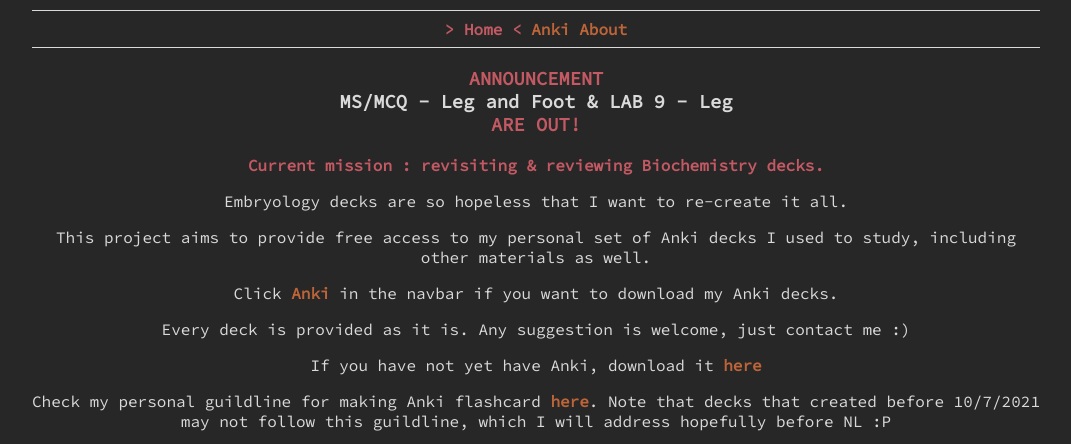
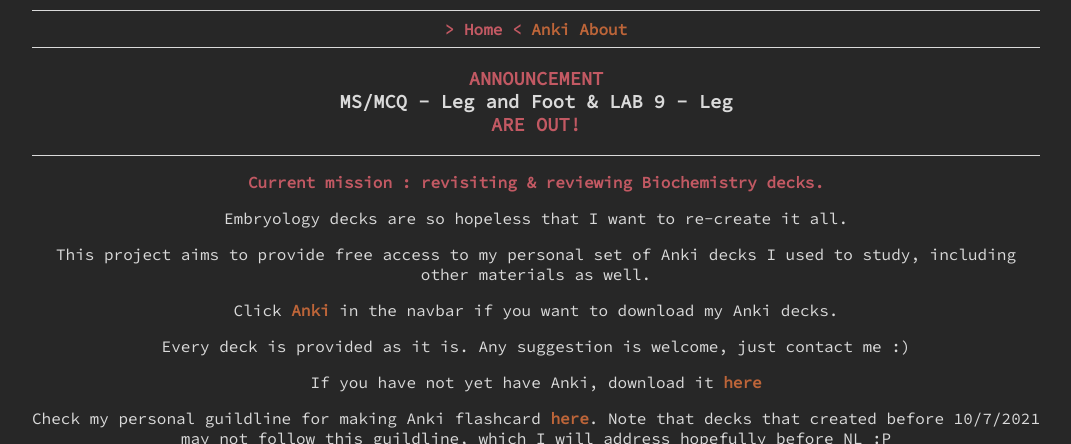
Before and after one commit to pannxe/open-anki-mdkku, a plain HTML site: page index.html in a window 1280 px wide. Shown: the part 86-530 px from the top of the page, without its empty margins (104-1175 px from the left). Drawn offline with Linux system fonts and the light colour scheme.

Commit message:
change section

```diff
--- a/index.html
+++ b/index.html
@@ -23,6 +23,9 @@
     <hr />
     <section>
       <h3><b>ANNOUNCEMENT</b><br>MS/MCQ - Leg and Foot & LAB 9 - Leg<br><b>ARE OUT!</b></h3>
+    </section>
+    <hr />
+    <section>
       <p><b>Current mission : revisiting & reviewing Biochemistry decks.</b></p>
       <p>Embryology decks are so hopeless that I want to re-create it all.</p>
       <p>
```
